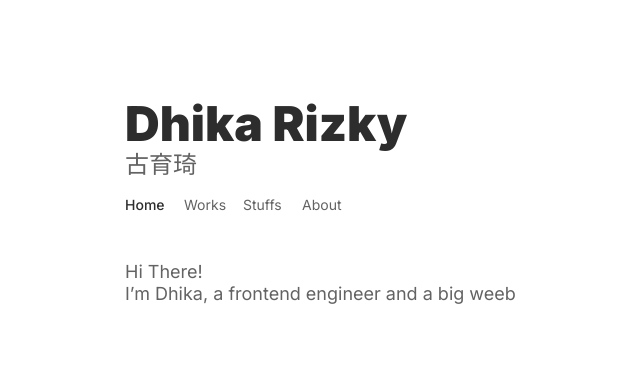
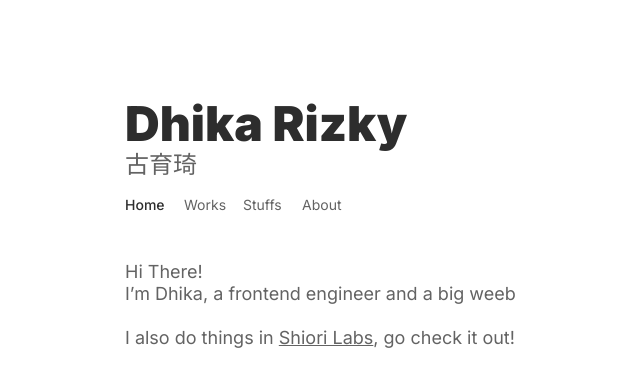
Before and after one commit to stevemc4/site, a Next.js app: page / in a window 1280 px wide. Shown: the top 386 px of the page, without its empty margins (131-771 px from the left). Built offline with nearby package versions, Linux system fonts and the light colour scheme.

Commit message:
Added shiori labs link in homepage

```diff
--- a/src/pages/index.tsx
+++ b/src/pages/index.tsx
@@ -12,6 +12,10 @@
   line-height: 22px;
 
   color: #636363;
+
+  a {
+    color: inherit;
+  }
 `
 
 const Index = (): React.ReactElement => (
@@ -19,7 +23,9 @@
     <Navbar currentPage="HOME" />
     <Greeting>
       Hi There!<br />
-      I’m Dhika, a frontend engineer and a big weeb
+      I’m Dhika, a frontend engineer and a big weeb<br/>
+      <br />
+      I also do things in <a href="https://github.com/ShioriLabs" target="_blank" rel="noopener noreferrer">Shiori Labs</a>, go check it out!
     </Greeting>
   </Layout>
 )
```
